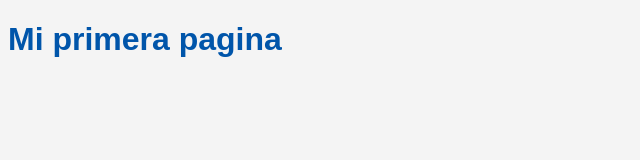
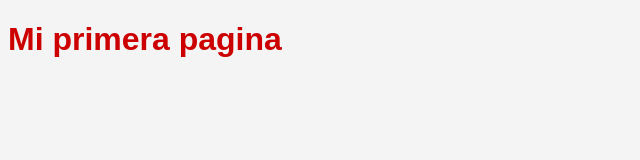
Before and after one commit to AlejandroRamirezC/mi-pagina, a plain HTML site: page index.html in a window 1280 px wide. Shown: the whole page, without its empty margins (0-640 px from the left). Drawn offline with Linux system fonts and the light colour scheme.

Commit message:
prueba en rama cambio-color

```diff
--- a/style.css
+++ b/style.css
@@ -4,5 +4,5 @@ body {
 }
 
 h1 {
-  color: #0055aa;
+  color: #cc0000;
 }
```
